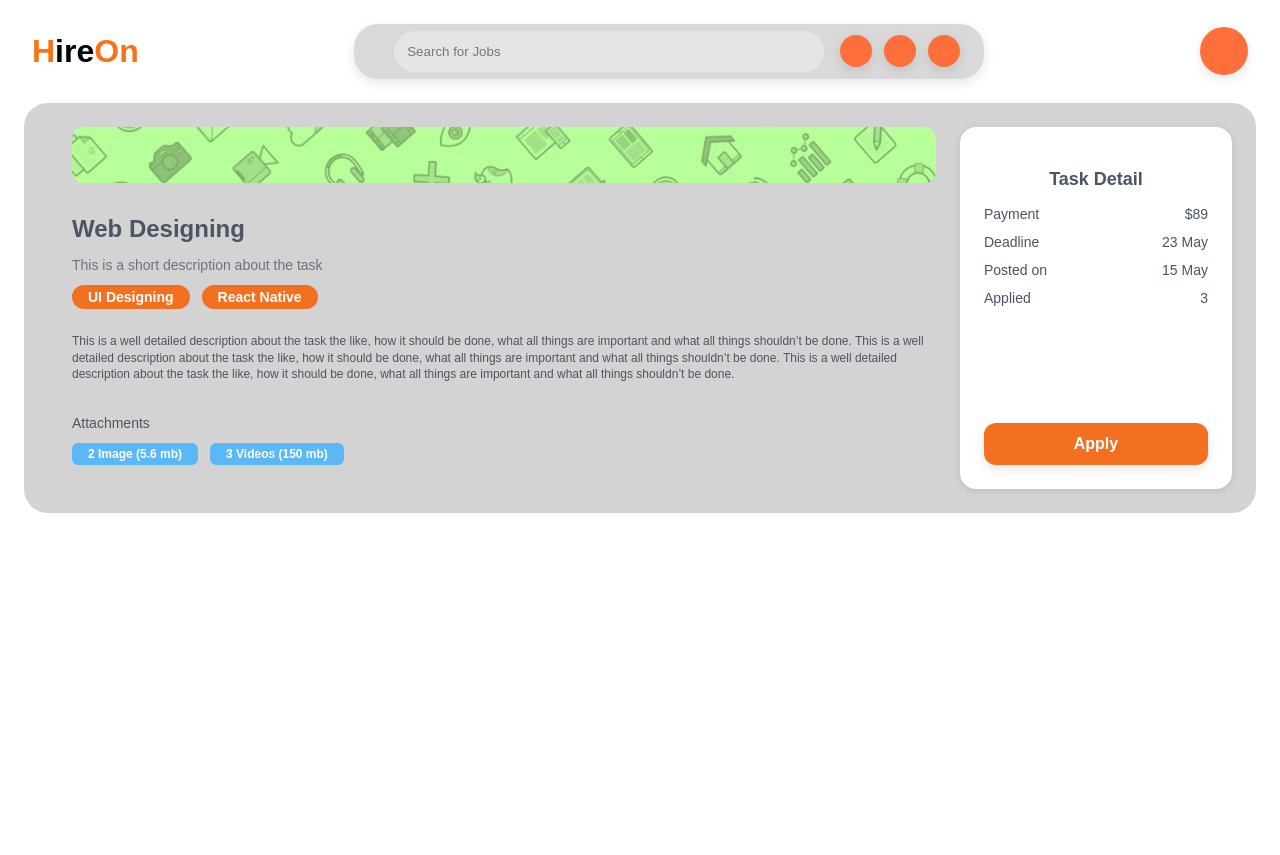
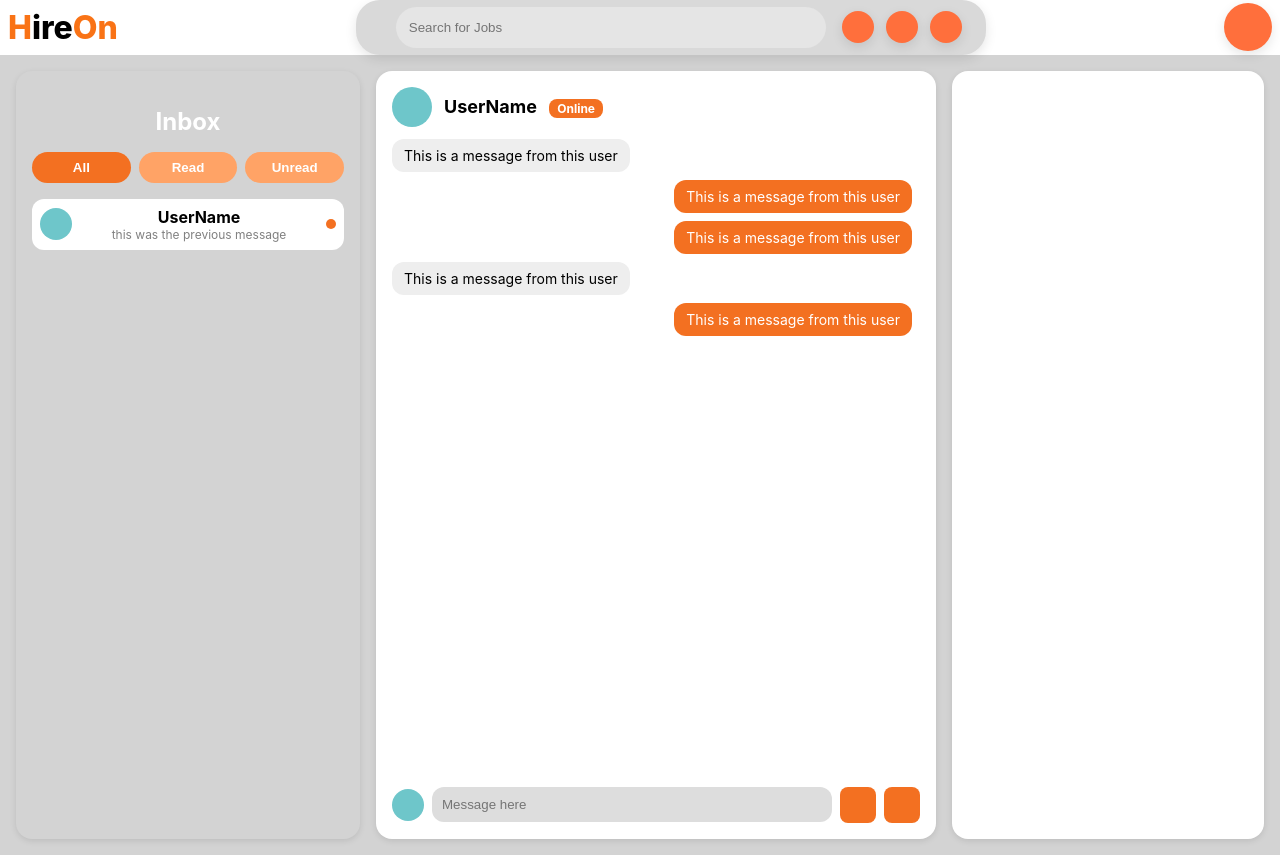
Before and after one commit to Midhun1618/HireOn, a React (Create React App) app in the folder frontend/: page /dashboard in a window 1280 px wide. Before the commit the page ends 800 px from the top, so only its background shows below. Built offline with nearby package versions, Linux system fonts and the light colour scheme.

Commit message:
added Inbox

```diff
--- a/frontend/src/App.js
+++ b/frontend/src/App.js
@@ -1,4 +1,4 @@
-import Home from './pages/JobDetail'
+import Home from './pages/Inbox'
 import './App.css';
 
 function App() {
--- /dev/null
+++ b/frontend/src/pages/Inbox.css
@@ -0,0 +1,258 @@
+/* Container */
+.inbox-container {
+  display: flex;
+  padding: 16px;
+  gap: 16px;
+  background-color: #d3d3d3;
+  height: 100vh;
+  box-sizing: border-box;
+}
+
+/* Sidebar */
+.inbox-sidebar {
+  background-color: #d3d3d3;
+  border-radius: 16px;
+  padding: 16px;
+  width: 25%;
+  box-shadow: 0 2px 6px rgba(0,0,0,0.1);
+}
+
+.inbox-title {
+  font-size: 24px;
+  font-weight: bold;
+  color: white;
+  margin-bottom: 16px;
+}
+
+.inbox-filters {
+  display: flex;
+  gap: 8px;
+  margin-bottom: 16px;
+}
+
+.filter {
+  flex: 1;
+  padding: 8px;
+  border: none;
+  border-radius: 16px;
+  background-color: #f37021;
+  color: white;
+  font-weight: 600;
+  cursor: pointer;
+}
+
+.filter:not(.active) {
+  background-color: #ffa366;
+}
+
+.message-preview {
+  background-color: white;
+  border-radius: 12px;
+  padding: 8px;
+  display: flex;
+  align-items: center;
+  gap: 8px;
+}
+
+.avatar {
+  width: 32px;
+  height: 32px;
+  border-radius: 50%;
+  background-color: #6ec6ca;
+}
+
+.avatar.large {
+  width: 40px;
+  height: 40px;
+}
+
+.avatar.small {
+  width: 32px;
+  height: 32px;
+}
+
+.message-info {
+  flex: 1;
+}
+
+.username {
+  font-weight: bold;
+}
+
+.message-snippet {
+  font-size: 12px;
+  color: gray;
+}
+
+.status-dot {
+  width: 10px;
+  height: 10px;
+  background-color: #f37021;
+  border-radius: 50%;
+}
+
+/* Chat Window */
+.chat-window {
+  background-color: white;
+  border-radius: 16px;
+  flex: 1;
+  display: flex;
+  flex-direction: column;
+  justify-content: space-between;
+  padding: 16px;
+  box-shadow: 0 2px 6px rgba(0,0,0,0.1);
+}
+
+.chat-header {
+  display: flex;
+  align-items: center;
+  gap: 12px;
+  margin-bottom: 12px;
+}
+
+.chat-username {
+  font-weight: bold;
+  font-size: 18px;
+}
+
+.online-badge {
+  display: inline-block;
+  background-color: #f37021;
+  color: white;
+  font-size: 12px;
+  border-radius: 8px;
+  padding: 2px 8px;
+  margin-left: 8px;
+}
+
+.chat-messages {
+  flex: 1;
+  display: flex;
+  flex-direction: column;
+  gap: 8px;
+  overflow-y: auto;
+  padding-right: 8px;
+}
+
+.msg-left {
+  align-self: flex-start;
+  background-color: #eee;
+  padding: 8px 12px;
+  border-radius: 12px;
+  max-width: 70%;
+  font-size: 14px;
+}
+
+.msg-right {
+  align-self: flex-end;
+  background-color: #f37021;
+  color: white;
+  padding: 8px 12px;
+  border-radius: 12px;
+  max-width: 70%;
+  font-size: 14px;
+}
+
+.chat-input-area {
+  display: flex;
+  align-items: center;
+  gap: 8px;
+  margin-top: 16px;
+}
+
+.chat-input {
+  flex: 1;
+  padding: 10px;
+  border-radius: 12px;
+  border: none;
+  background-color: #ddd;
+}
+
+.chat-btn {
+  width: 36px;
+  height: 36px;
+  background-color: #f37021;
+  border: none;
+  border-radius: 8px;
+  cursor: pointer;
+}
+
+/* Extra panel */
+.inbox-detail-pane {
+  width: 25%;
+  background-color: white;
+  border-radius: 16px;
+  box-shadow: 0 2px 6px rgba(0,0,0,0.1);
+}
+.search-bar {
+  flex: 3;
+  max-width: 60vw;
+  margin: 0 1rem;
+  padding: 0.8rem 0.8rem;
+  padding-right: 15rem;
+  border-radius: 9999px;
+  background-color: #E5E5E5;
+  border: none;
+  color: #9CA3AF;
+}
+
+.header-icons {
+  display: flex;
+  gap: 0.75rem;
+}
+
+.icon-circle {
+  width: 2rem;
+  height: 2rem;
+  background-color: #FF6F3C;
+  border-radius: 9999px;
+  box-shadow: 0 4px 12px rgba(0, 0, 0, 0.1);
+  transition: transform 0.2s ease;
+}
+.icon-circle:hover{
+    transform: translateY(-3px);
+}
+
+.icon-avatar {
+  width: 3rem;
+  height: 3rem;
+  background-color: #FF6F3C;
+  border-radius: 9999px;
+  box-shadow: 0 4px 12px rgba(0, 0, 0, 0.1);
+  transition: transform 0.3s ease;
+}
+
+.icon-avatar:hover{
+    transform: scale(1.1);
+}
+
+.home-logo {
+  font-size: 2rem;
+  font-weight: 800;
+  user-select: none;
+}
+
+.orange-text {
+  color: #f97316;
+}
+
+.gray-text {
+  color: #4b5563;
+}
+
+.dashboard-header {
+  display: flex;
+  align-items: center;
+  justify-content: space-between;
+  border-radius: 1rem;
+  padding: 0rem 0.5rem;
+}
+
+.masked-header{
+  background-color: #D9D9D9;
+  display: flex;
+  align-items: center;
+  border-radius: 1.5rem;
+  padding: 0.45rem 1.5rem;
+  box-shadow: 0 4px 12px rgba(0, 0, 0, 0.1);
+}
--- a/frontend/src/pages/Inbox.js
+++ b/frontend/src/pages/Inbox.js
@@ -0,0 +1,76 @@
+import React from "react";
+import "./Inbox.css";
+
+const Inbox = () => {
+    return (
+        <div className="jobdetails-body">
+            <header className="dashboard-header">
+                <div className="home-logo">
+                    <span className="orange-text">H</span>
+                    <span className="gray-texst">ire</span>
+                    <span className="orange-text">On</span>
+                </div>
+                <div className="masked-header">
+                    <input
+                        type="text"
+                        placeholder="Search for Jobs"
+                        className="search-bar"
+                    />
+                    <div className="header-icons">
+                        <div className="icon-circle" />
+                        <div className="icon-circle" />
+                        <div className="icon-circle" />
+                    </div>
+                </div>
+                <div className="icon-avatar" />
+            </header>
+            <div className="inbox-container">
+                {/* Sidebar */}
+                <div className="inbox-sidebar">
+                    <h2 className="inbox-title">Inbox</h2>
+                    <div className="inbox-filters">
+                        <button className="filter active">All</button>
+                        <button className="filter">Read</button>
+                        <button className="filter">Unread</button>
+                    </div>
+                    <div className="message-preview">
+                        <div className="avatar"></div>
+                        <div className="message-info">
+                            <div className="username">UserName</div>
+                            <div className="message-snippet">this was the previous message</div>
+                        </div>
+                        <div className="status-dot"></div>
+                    </div>
+                </div>
+
+                {/* Chat Window */}
+                <div className="chat-window">
+                    <div className="chat-header">
+                        <div className="avatar large"></div>
+                        <div className="chat-username">
+                            UserName <span className="online-badge">Online</span>
+                        </div>
+                    </div>
+                    <div className="chat-messages">
+                        <div className="msg-left">This is a message from this user</div>
+                        <div className="msg-right">This is a message from this user</div>
+                        <div className="msg-right">This is a message from this user</div>
+                        <div className="msg-left">This is a message from this user</div>
+                        <div className="msg-right">This is a message from this user</div>
+                    </div>
+                    <div className="chat-input-area">
+                        <div className="avatar small"></div>
+                        <input className="chat-input" placeholder="Message here" />
+                        <button className="chat-btn"></button>
+                        <button className="chat-btn"></button>
+                    </div>
+                </div>
+
+                {/* Extra Column (Empty for now) */}
+                <div className="inbox-detail-pane"></div>
+            </div>
+        </div>
+    );
+};
+
+export default Inbox;
```
